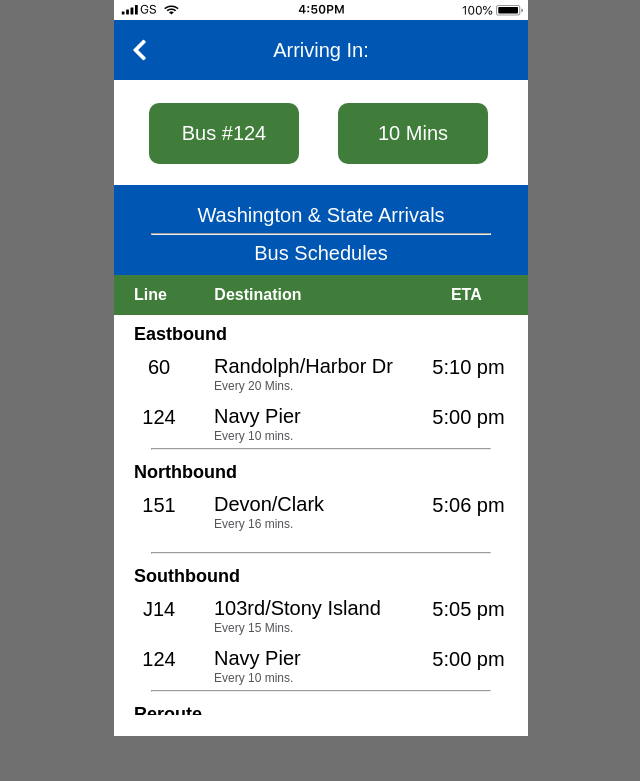
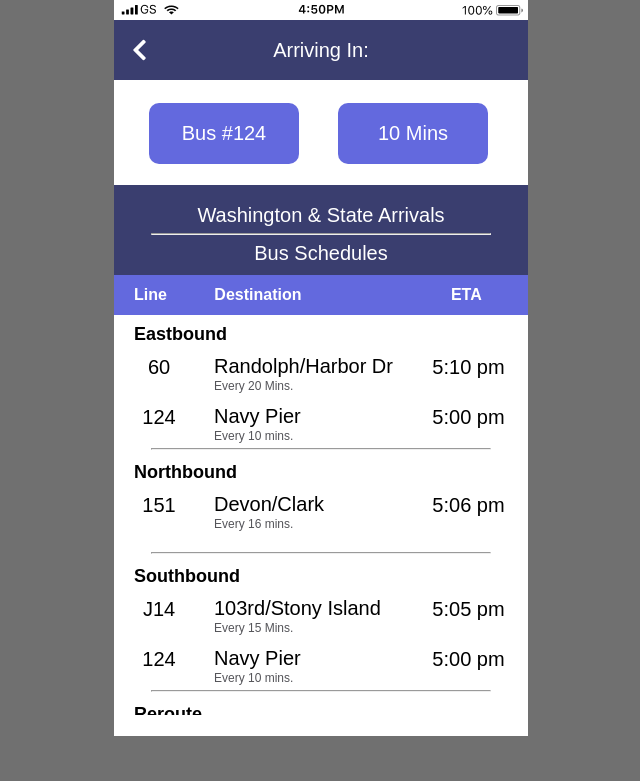
Before and after one commit to Saphyer/FE-Challenge, a plain HTML site: page index.html in a window 1280 px wide. Shown: the whole page, without its empty margins (319-959 px from the left). Drawn offline with Linux system fonts and the light colour scheme.

Commit message:
revision7

```diff
--- a/css/style.css
+++ b/css/style.css
@@ -34,7 +34,7 @@ i{
   border: none;
   color: #ffffff;
   font-size:20px;
-  background-color: #0056B3;
+  background-color: #3a3e6f;
   text-align: center;
   line-height: 60px;
 }
@@ -49,7 +49,7 @@ i{
 }
 
 #busnumber {
-  background-color: #407d3b;
+  background-color: #6369dE;
   color: #ffffff;
   font-size: 20px;
   text-align: center;
@@ -58,11 +58,10 @@ i{
   margin-left: 20px;
   float: left;
   line-height: 61px;
-
 }
 
 #mins {
-  background-color: #407d3b;
+  background-color: #6369de;
   color: #ffffff;
   font-size: 20px;
   text-align: center;
@@ -71,12 +70,11 @@ i{
   float: right;
   line-height: 61px;
   margin-right: 25px;
-
 }
 
 .section2 {
   border: none;
-  background-color: #0056B3;
+  background-color: #3a3e6f;
   height: 90px;
   padding: 20px;
   padding-bottom: 10px;
@@ -108,7 +106,7 @@ hr {
   padding-top: 12px;
   padding-bottom: 12px;
   text-align: left;
-  background-color:#407d3b;
+  background-color:#6369de;
   color: white;
   padding-left: 20px;
 }
@@ -173,7 +171,6 @@ display: none;
   font-weight: 500;
   padding-left: 30px;
   padding-top: 8px;
-  border-radius: 4px;
 }
 
 .li-eta {
@@ -195,7 +192,8 @@ display: none;
 }
 
 .reroute {
-  background-color: #FF3b30;
+  background-color: #EB0c00;
+  padding-top: 15px;
 }
 
 .fade {
@@ -204,4 +202,5 @@ display: none;
 
 .out {
 background-color: #99999f;
+padding-top: 15px;
 }
```
